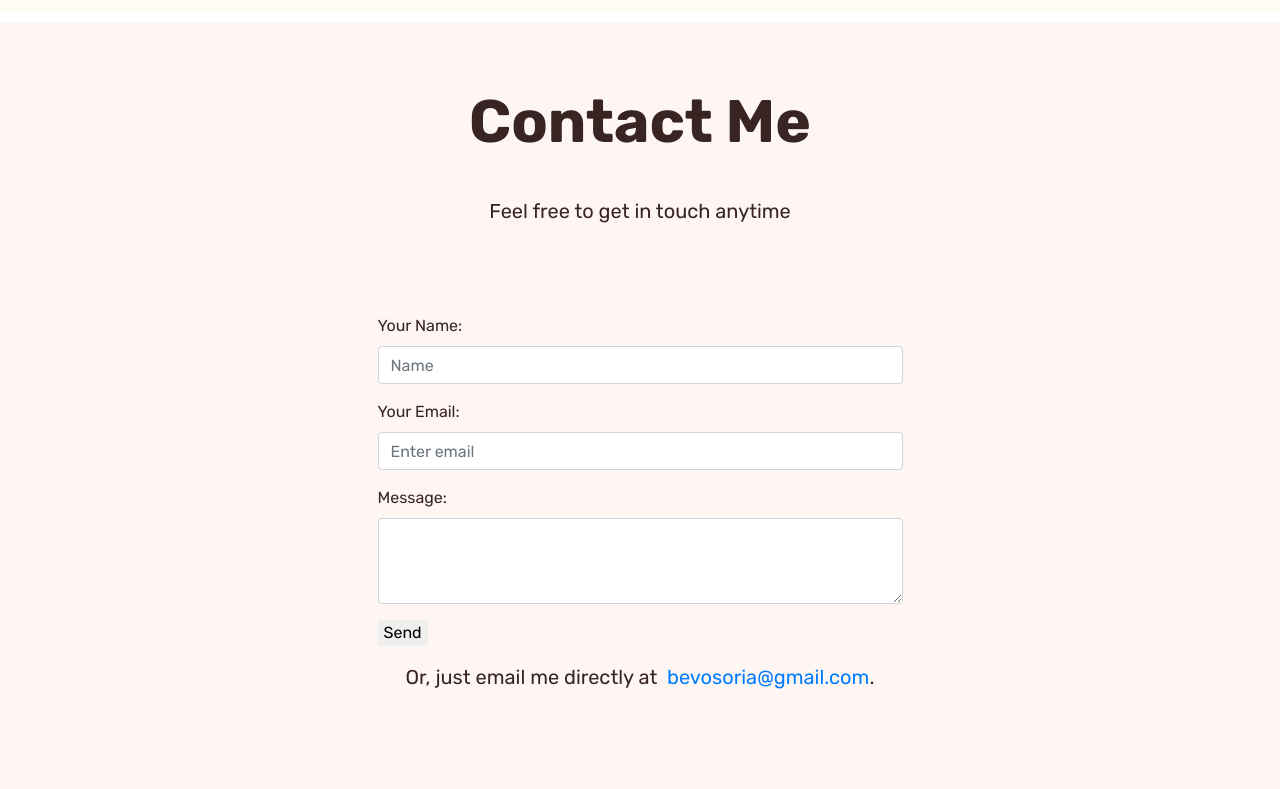
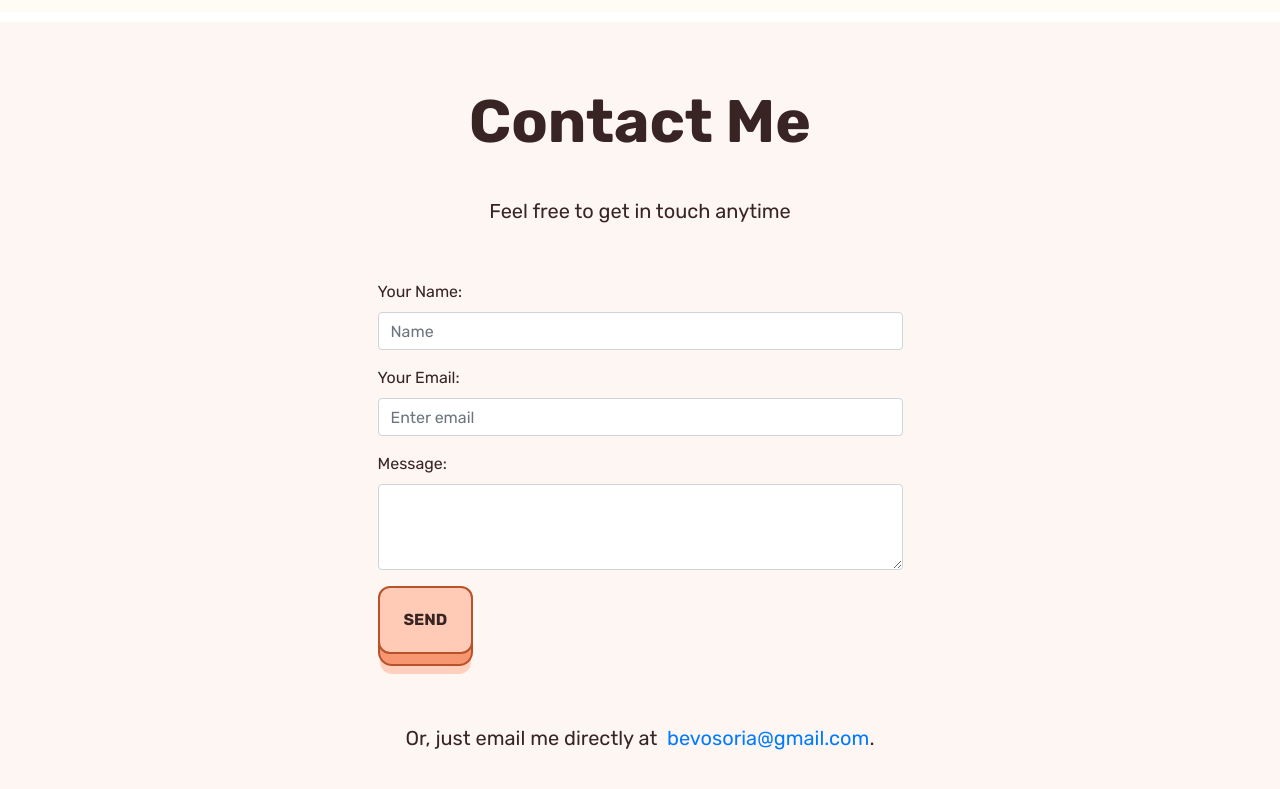
Before and after one commit to beverlyosoria/portfolio, a React (Create React App) app: page / in a window 1280 px wide. Shown: the part 3698-4487 px from the top of the page. Built offline with nearby package versions, Linux system fonts and the light colour scheme.

Commit message:
styles contact form

```diff
--- a/src/components/contact.js
+++ b/src/components/contact.js
@@ -44,14 +44,13 @@ class Contact extends Component {
         <Container>
           <Row>
             <Col md={{ span: 6, offset: 3 }}>
-              <p style={{ textAlign: "center" }}>
+              <p style={{ textAlign: "center", marginBottom: "10%" }}>
                 Feel free to get in touch anytime
               </p>
             </Col>
           </Row>
-          <br />
-          <br />
-          <br />
+
+          <div className="circle-form">
             <Form onSubmit={this.handleSubmit}>
               <Form.Row>
                 <Form.Group as={Col} controlId="formGridEmail">
@@ -99,17 +98,24 @@ class Contact extends Component {
               <Form.Row>
                 <Form.Group as={Col} controlId="formGridEmail">
                   <Col md={{ span: 6, offset: 3 }}>
-                  <button id="contact-btn" type="submit">
+                    <button
+                      id="submit-button"
+                      className="learn-more"
+                      type="submit"
+                    >
                       Send
                     </button>
                   </Col>
                 </Form.Group>
               </Form.Row>
             </Form>
+          </div>
+
           <Col md={{ span: 6, offset: 3 }}>
-            <p style={{ textAlign: "center" }}>
+            <p style={{ textAlign: "center", marginTop: "10%" }}>
               Or, just email me directly at &nbsp;
               <a
+                className="contact-link"
                 href="mailto:bevosoria@gmail.com"
                 target="_blank"
                 rel="noopener noreferrer"
```
Lines whose indentation alone changed are shown as unchanged.
